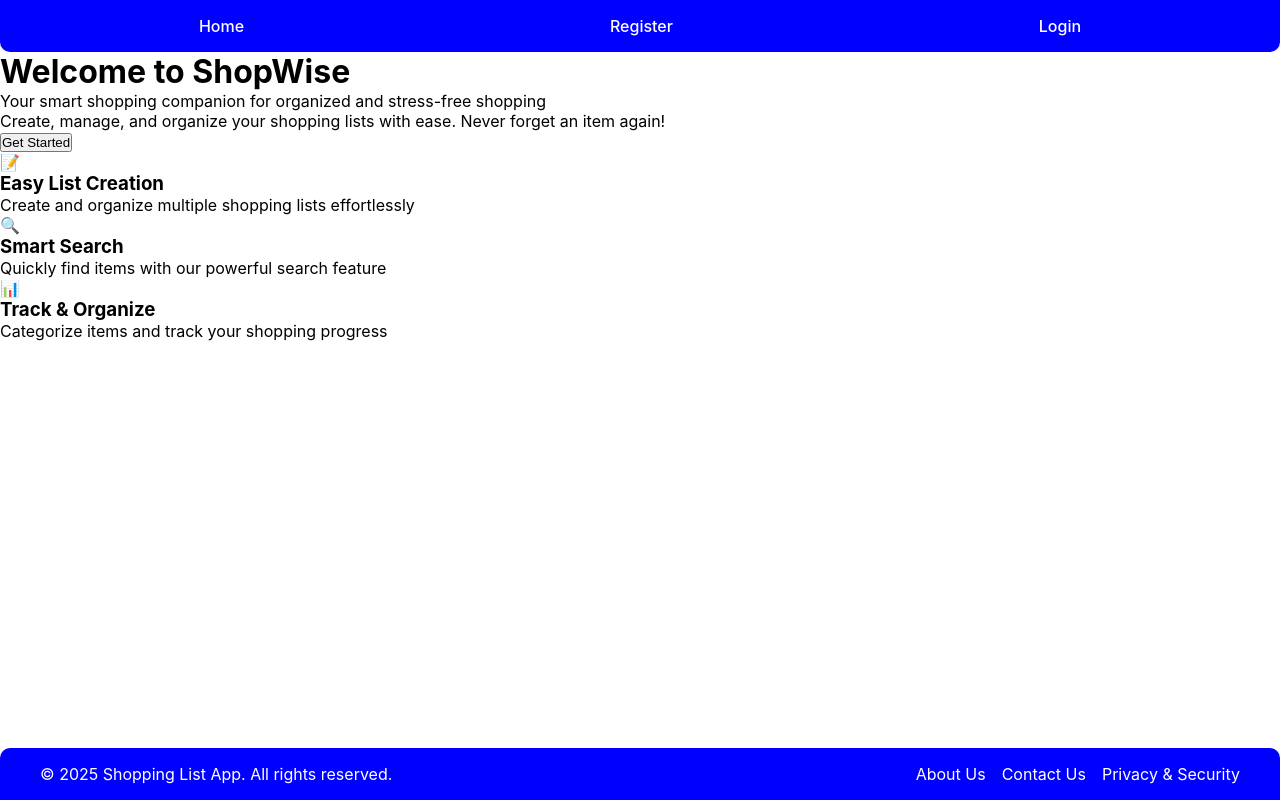
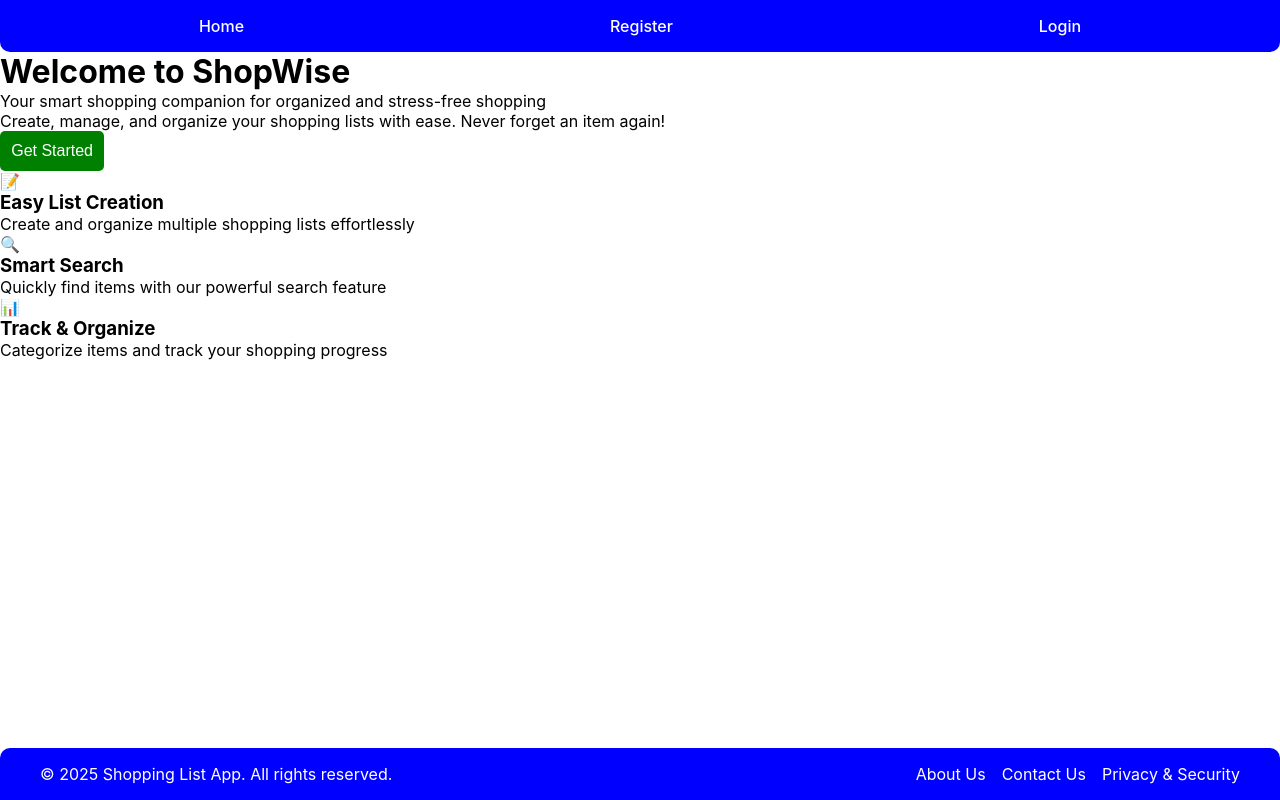
Before and after one commit to Mluleki23/Task-5-Shopping-List-App-, a React (Vite) app: page / in a window 1280 px wide. Built offline with nearby package versions, Linux system fonts and the light colour scheme.

Commit message:
update button colors:Register button to match Login, Get Started button to green

```diff
--- a/src/App.css
+++ b/src/App.css
@@ -195,6 +195,22 @@ button.navbar-link {
 .btn-green {
   background-color: #28a745;
   color: white;
+}
+
+.get-started-btn {
+  background-color: green;
+  color: white;
+  padding: 0.7rem;
+  border: none;
+  border-radius: 5px;
+  cursor: pointer;
+  font-weight: 500;
+  font-size: 1rem;
+  transition: opacity 0.2s;
+}
+
+.get-started-btn:hover:not(:disabled) {
+  opacity: 0.9;
 }
 
 .btn-group {
--- a/src/data/Db.json
+++ b/src/data/Db.json
@@ -14,6 +14,14 @@
       "surname": "Moloi",
       "cell": "0791881002",
       "email": "sfundo@gmail.com",
+      "password": "1234"
+    },
+    {
+      "id": "1760080424507",
+      "name": "Amahle",
+      "surname": "Moloi",
+      "cell": "0791881001",
+      "email": "amahle@gmail.com",
       "password": "1234"
     }
   ],
--- a/src/pages/Register.tsx
+++ b/src/pages/Register.tsx
@@ -91,9 +91,9 @@ export default function Register() {
           required
         />
 
-        <button type="submit" className="btn btn-dark">
-          Register
-        </button>
+        <button type="submit" className="login-btn">
+           Register
+         </button>
 
         {status === "loading" && (
           <p className="message-loading">Registering...</p>
```
